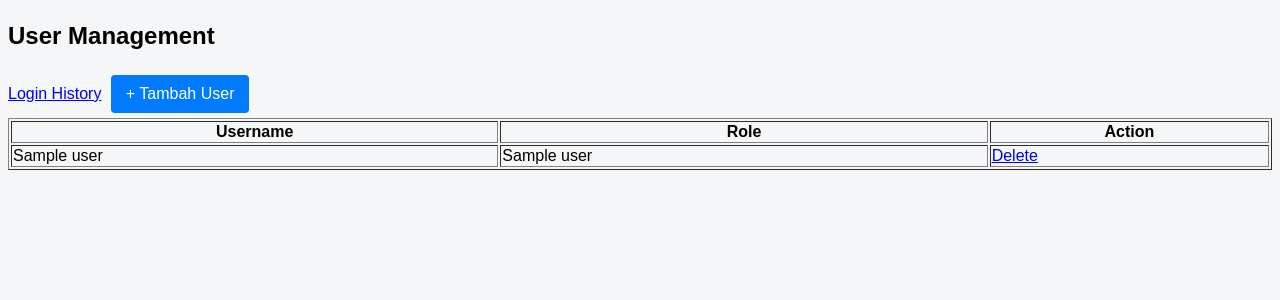
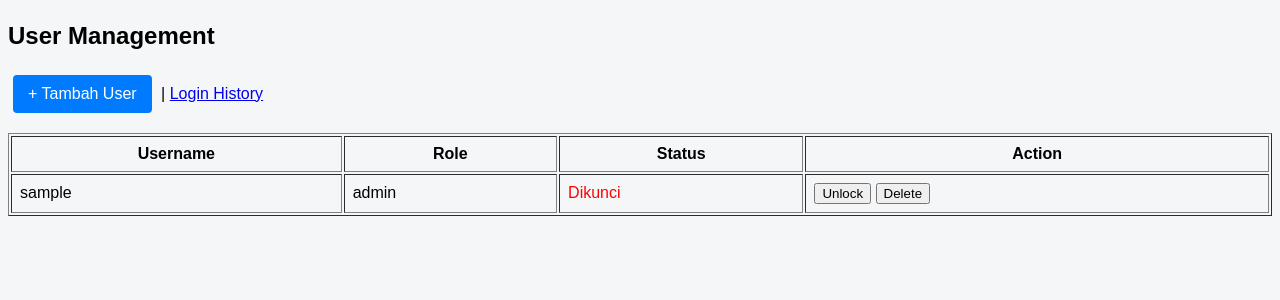
Before and after one commit to MiftahulKhoiri/Choiri_Media_Server, a Flask app: template app/templates/admin_users.html in a window 1280 px wide. Shown: the part 58-358 px from the top of the page. Run offline with Flask 2, Linux system fonts and the light colour scheme; the template is opened without the code that fills it: most values are stand-ins (such as "Sample title", 1, 10 or a date in 2020); parts of the project's set-up code (start-up, migrations or seed data) failed here and were passed over.

Commit message:
Update admin_users.html

```diff
--- a/app/templates/admin_users.html
+++ b/app/templates/admin_users.html
@@ -1,29 +1,71 @@
 {% extends "base.html" %}
-{% block title %}Admin - Users{% endblock %}
+{% block title %}Admin - User Management{% endblock %}
 
 {% block content %}
 <h2>User Management</h2>
 
-<a href="/admin/login-history">Login History</a>
-
+<div style="margin-bottom: 15px;">
     <a href="/admin/add-user" class="btn btn-primary">
         + Tambah User
     </a>
+    |
+    <a href="/admin/login-history">
+        Login History
+    </a>
+</div>
 
-<table border="1" width="100%">
+<table border="1" width="100%" cellpadding="8">
     <tr>
         <th>Username</th>
         <th>Role</th>
+        <th>Status</th>
         <th>Action</th>
     </tr>
 
     {% for u in users %}
     <tr>
-    <td>{{ u[1] }}</td>
-    <td>{{ u[2] }}</td>
+        <td>{{ u.username }}</td>
+        <td>{{ u.role }}</td>
         <td>
-        {% if u[1] != 'root' %}
-            <a href="/admin/delete/{{ u[1] }}">Delete</a>
+            {% if u.is_active %}
+                <span style="color:green;">Aktif</span>
+            {% else %}
+                <span style="color:red;">Dikunci</span>
+            {% endif %}
+        </td>
+        <td>
+            {% if u.username != "root" %}
+
+                <!-- LOCK / UNLOCK -->
+                {% if u.is_active %}
+                    <form method="post"
+                          action="/admin/lock/{{ u.username }}"
+                          style="display:inline;">
+                        <button onclick="return confirm('Kunci user ini?')">
+                            Lock
+                        </button>
+                    </form>
+                {% else %}
+                    <form method="post"
+                          action="/admin/unlock/{{ u.username }}"
+                          style="display:inline;">
+                        <button>
+                            Unlock
+                        </button>
+                    </form>
+                {% endif %}
+
+                <!-- DELETE -->
+                <form method="post"
+                      action="/admin/delete/{{ u.username }}"
+                      style="display:inline;">
+                    <button onclick="return confirm('Hapus user ini?')">
+                        Delete
+                    </button>
+                </form>
+
+            {% else %}
+                <em>Protected</em>
             {% endif %}
         </td>
     </tr>
```
Lines whose indentation alone changed are shown as unchanged.
